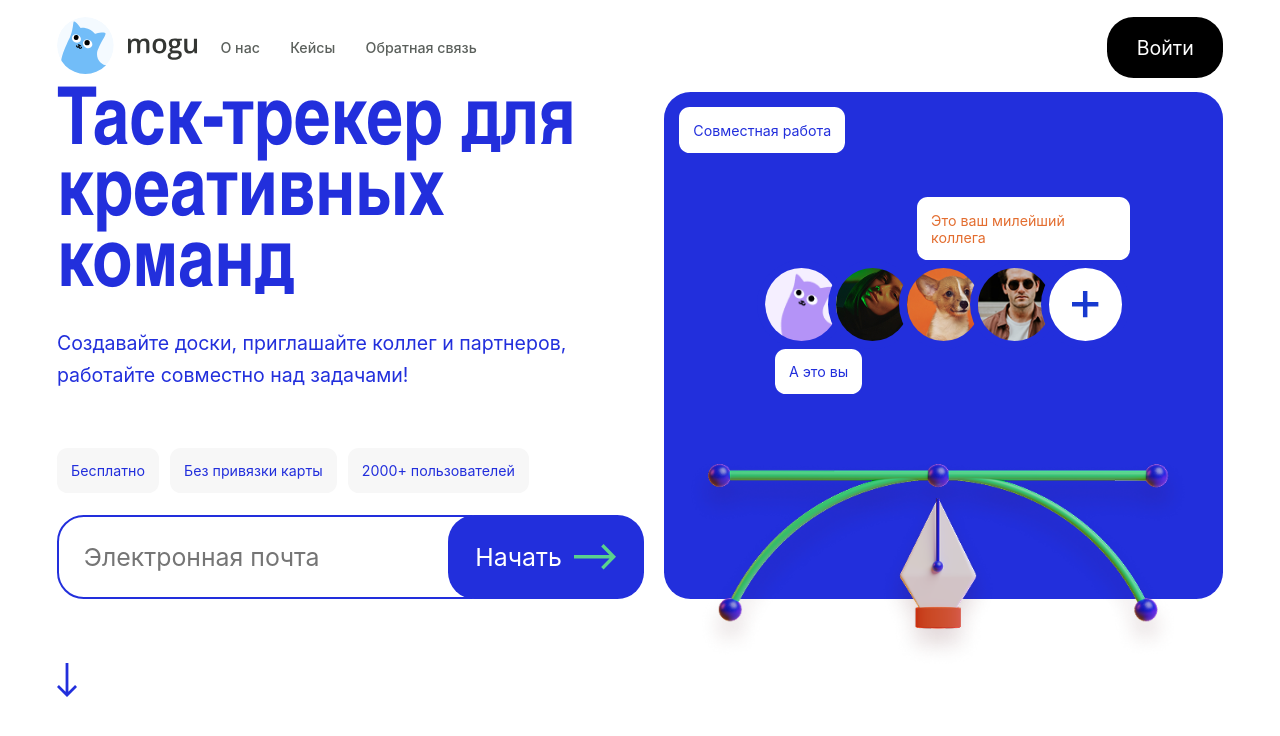
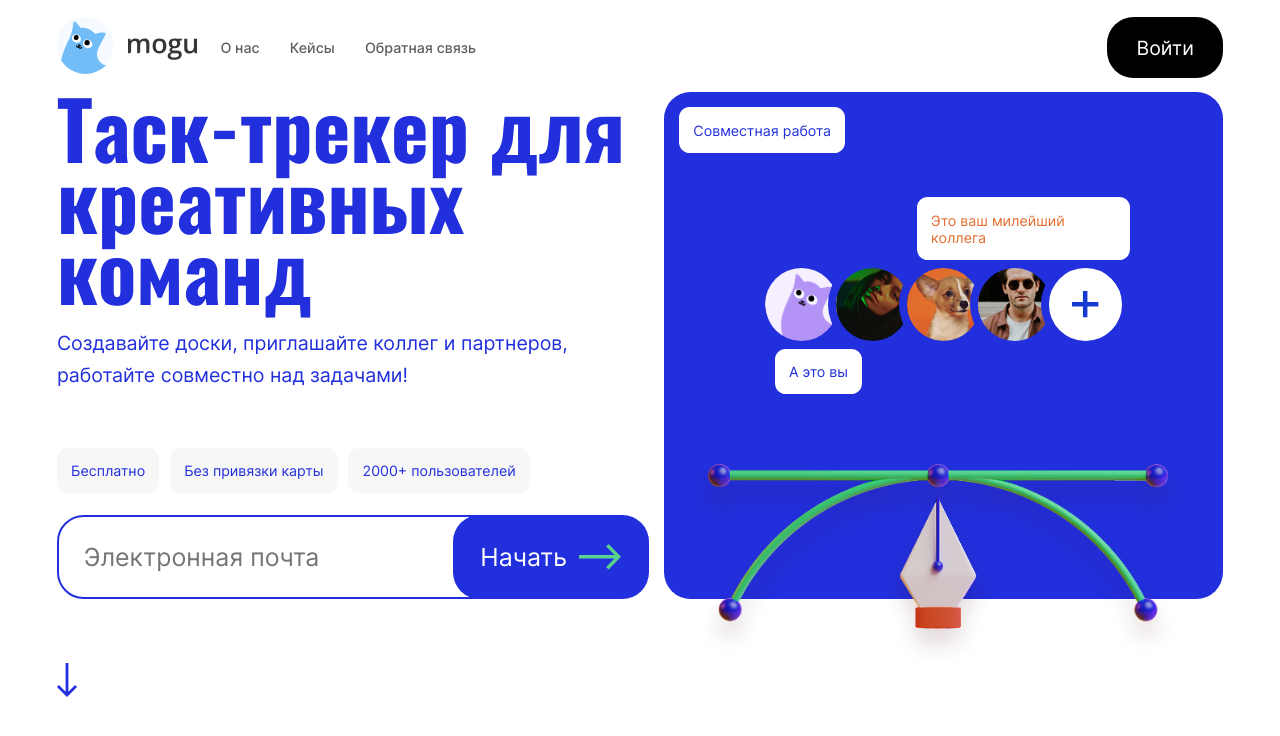
Before and after one commit to rennaiis/mogu_site, a React (Vite) app: page / in a window 1280 px wide. Shown: the top 736 px of the page. Built offline with nearby package versions, Linux system fonts and the light colour scheme.

Commit message:
chore: загружены шрифты

```diff
--- a/src/styles/_global.scss
+++ b/src/styles/_global.scss
@@ -1,6 +1,15 @@
 
 // @import url('https://fonts.googleapis.com/css2?family=Oswald:wght@200..700&display=swap');
 // @import url('https://fonts.googleapis.com/css2?family=Inter:ital,opsz,wght@0,14..32,100..900;1,14..32,100..900&display=swap');
+
+@font-face {
+  font-family: 'Oswald';
+  src: url('/fonts/Oswald.ttf') format('truetype');
+}
+@font-face {
+  font-family: 'Inter';
+  src: url('/fonts/Inter.ttf') format('truetype');
+}
 
 *, *::after, *::before{
     box-sizing: border-box;
```
Also changed, not shown: public/fonts/Inter.ttf (added), public/fonts/Oswald.ttf (added).
